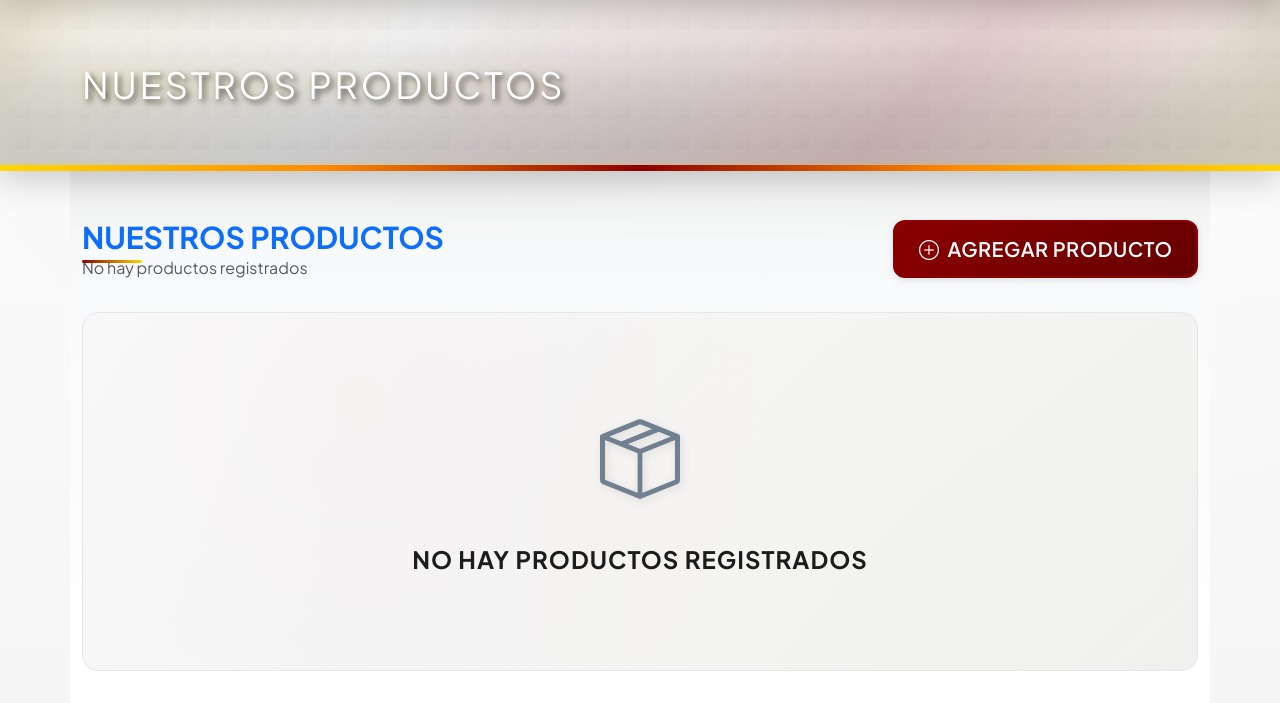
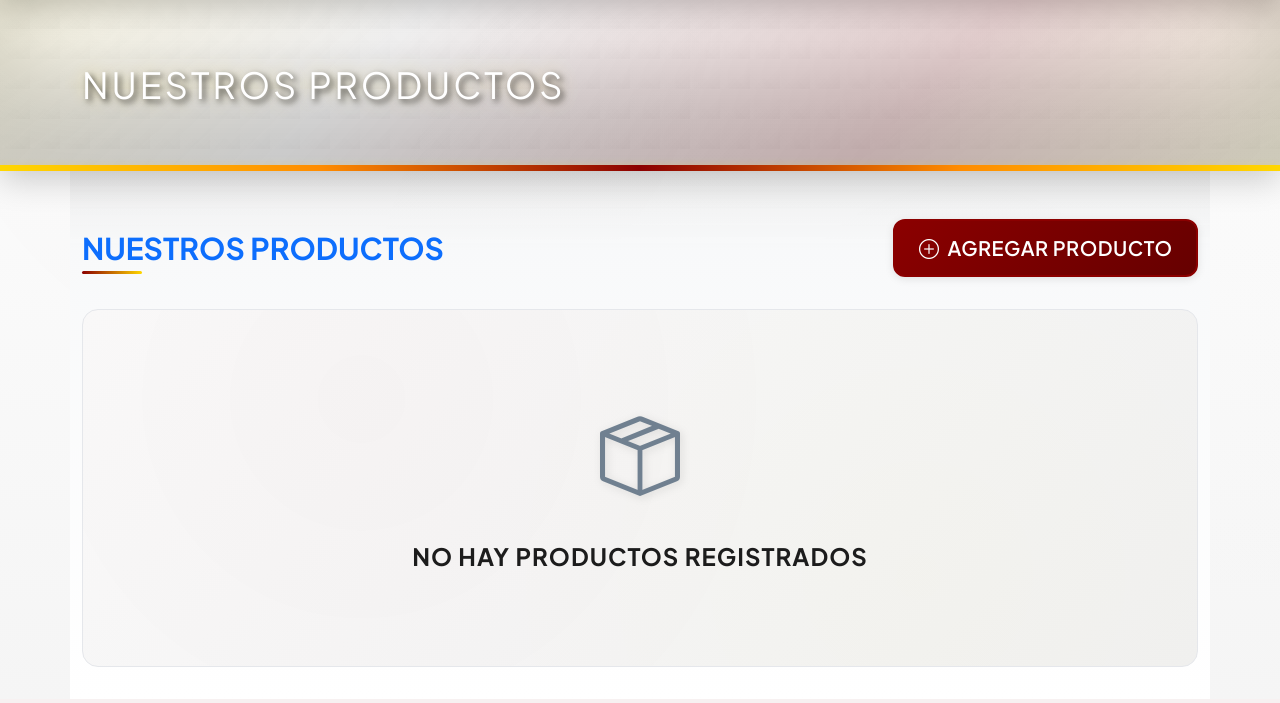
Before and after one commit to anntnzrb/sis-acc-autom, a Django app: page /productos/ in a window 1280 px wide. Shown: the part 217-920 px from the top of the page. Run offline with Django 5.2, Linux system fonts and the light colour scheme; data that the repository does not hold is empty.

Commit message:
fix: remove subtitles from productos and trabajadores page headers
- productos: remove count subtitle "X productos en catálogo" / "No hay productos registrados"
- trabajadores: remove count subtitle "X trabajadores registrados" / "No hay trabajadores registrados"
- Clean headers with just main title and action button
- Consistent with proveedores page layout
- More minimal, professional appearance

```diff
--- a/templates/productos/list.html
+++ b/templates/productos/list.html
@@ -9,13 +9,6 @@
         <div class="d-flex justify-content-between align-items-center mb-4">
             <div>
                 <h2 class="text-primary mb-0">{{ title }}</h2>
-                <p class="text-muted mb-0">
-                    {% if total_productos %}
-                        {{ total_productos }} producto{{ total_productos|pluralize:"s" }} en catálogo
-                    {% else %}
-                        No hay productos registrados
-                    {% endif %}
-                </p>
             </div>
             <a href="{% url 'productos:create' %}" class="btn btn-primary btn-lg">
                 <i class="bi bi-plus-circle me-2"></i>AGREGAR PRODUCTO
```
Also changed, not shown: templates/trabajadores/list.html (+0 -7 lines).
